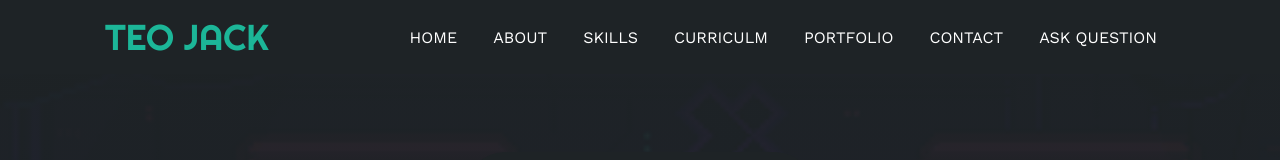
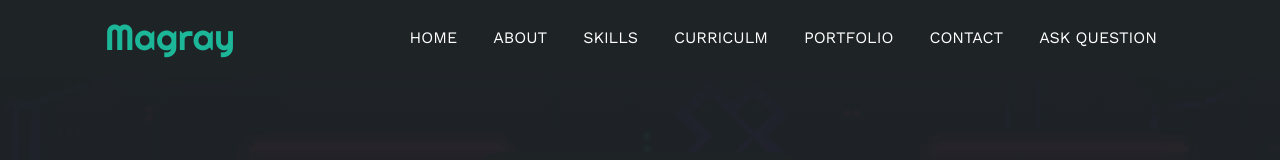
Before and after one commit to MagreyTheCode/Portfolio1400, a plain HTML site: page index.html in a window 1280 px wide. Shown: the top 160 px of the page. Drawn offline with nearby package versions, Linux system fonts and the light colour scheme.

Commit message:
Second v unfinished

```diff
--- a/index.html
+++ b/index.html
@@ -13,7 +13,7 @@
   <div class="container-header ">
   	<header>
   		<div class="logo">
-  			<a href="#">TEO JACK</a>
+  			<a href="#">Magray</a>
   		</div>
   		<nav id="nav" class="responsive">
   		<div id="progress-bar"></div> <!--S C R O L L    B A R    P R O G R E S S I O N -->
```
